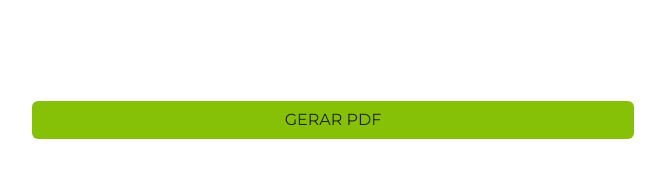
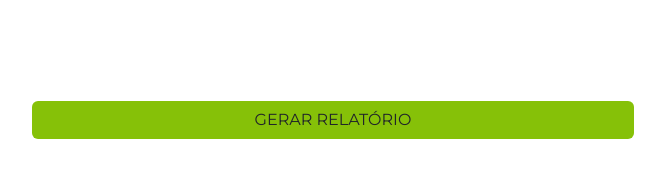
Before and after one commit to ProjetoIntegradorFapam/ProjetoIntegrador, a Flask app: template templates/report.html in a window 1280 px wide. Shown: the part 280-458 px from the top of the page, without its empty margins (307-972 px from the left). Run offline with Flask 3, Linux system fonts and the light colour scheme; the template is opened without the code that fills it, so the values that code supplies are empty; some libraries are stand-ins or nearby versions.

Commit message:
Alterando nome do botão de 'GERAR PDF' para 'GERAR RELATÓRIO'

```diff
--- a/templates/report.html
+++ b/templates/report.html
@@ -1,7 +1,7 @@
 {% extends 'layout.html' %}
 {% block body %}
 <div class="container-fluid content">
-    <button class="btn" onclick="location.href='/report/generate'">GERAR PDF</button>
+    <button class="btn" onclick="location.href='/report/generate'">GERAR RELATÓRIO</button>
 </div>
 {% set messages = get_flashed_messages(with_categories=true) %}
    {% if messages %}
```
